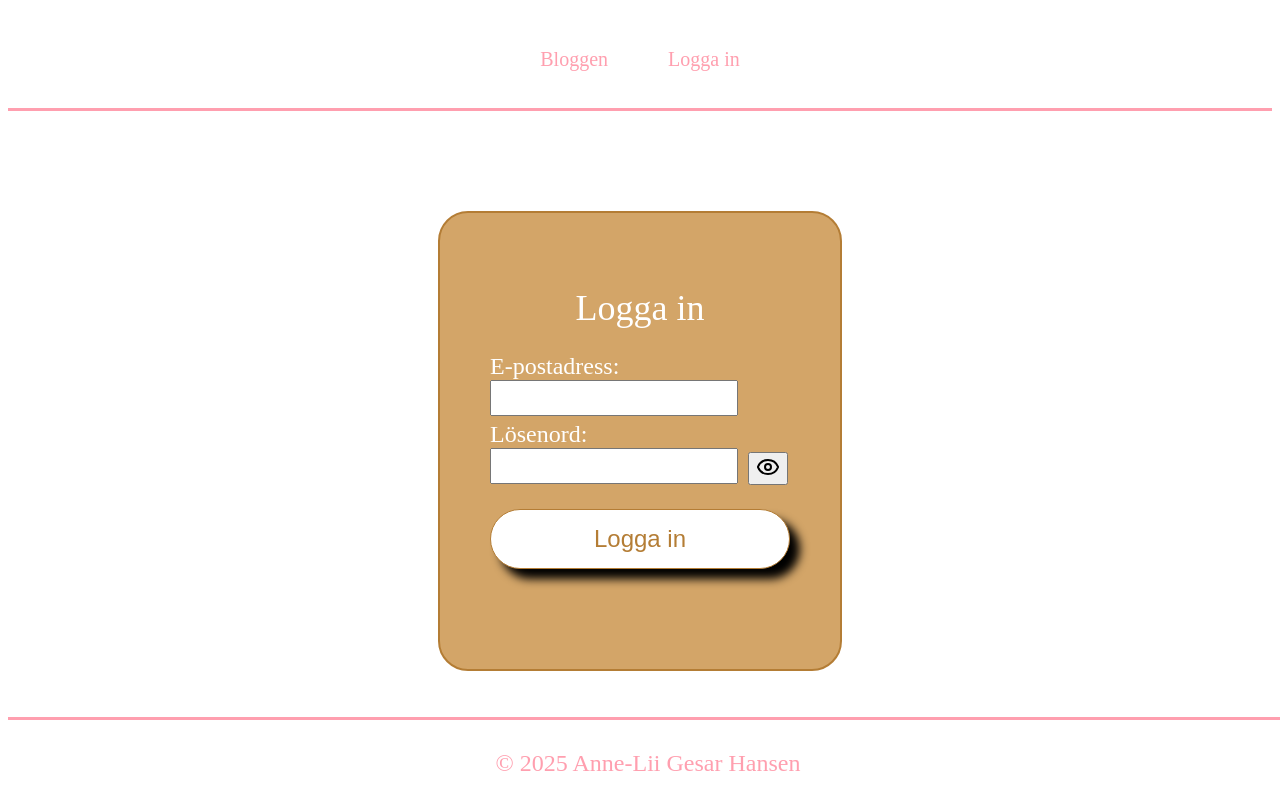
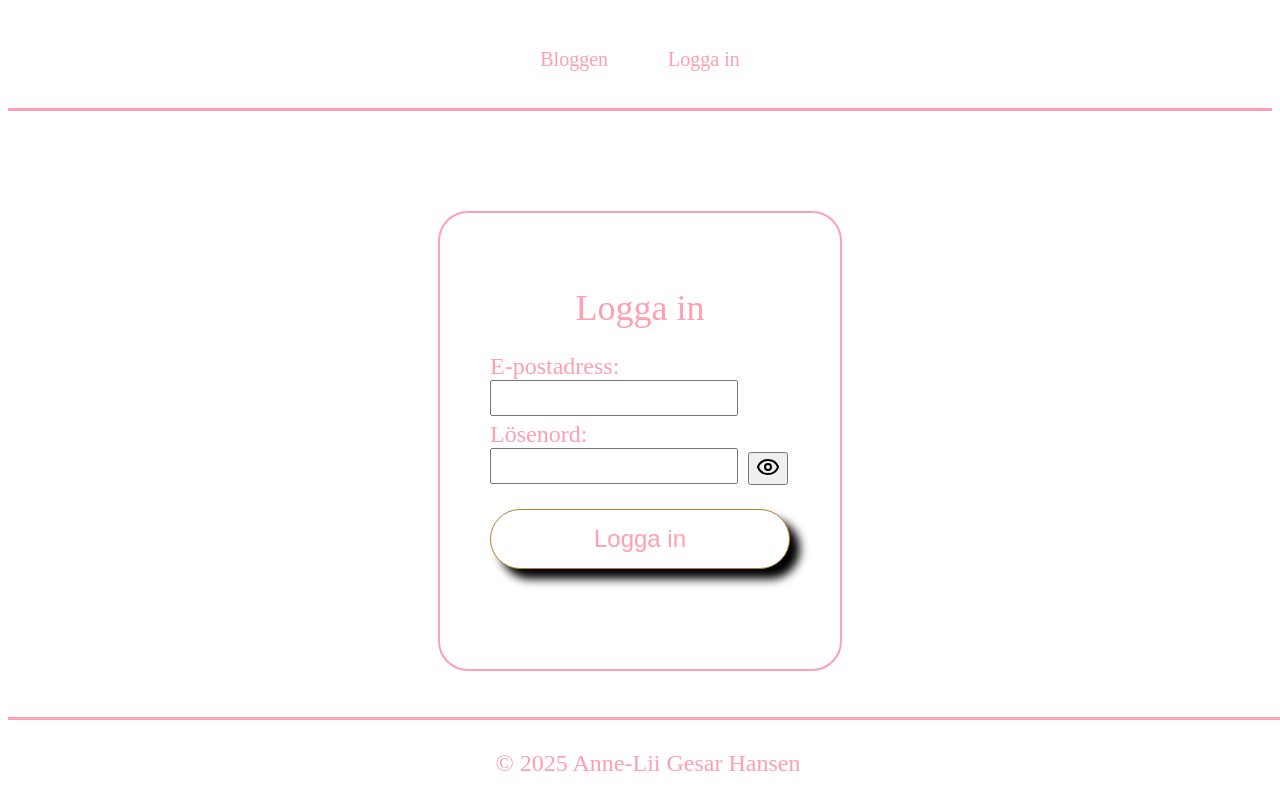
Before and after one commit to Anne-Lii/react_m3_spa_blog, a React (Vite) app: page /login in a window 1280 px wide. Built offline with nearby package versions, Linux system fonts and the light colour scheme; a web font is replaced by a local one.

Commit message:
changed the list of post so the latest post is displayed first.

```diff
--- a/src/pages/HomePage.tsx
+++ b/src/pages/HomePage.tsx
@@ -45,11 +45,14 @@ const Home = () => {
         {error ? (
           <p>{error}</p>
         ) : (
-          posts.map((post) => (
+          posts.sort((a, b) => new Date(b.createdAt).getTime() - new Date(a.createdAt).getTime())
+
+          .map((post) => (
             <article key={post._id} className="blog-post">
               <h2>{post.title}</h2>
               <p className="published">
-                Publicerad: {new Date(post.createdAt).toLocaleString("sv-SE", {
+                Publicerad:{" "}
+                {new Date(post.createdAt).toLocaleString("sv-SE", {
                 year: "numeric",
                 month: "2-digit",
                 day: "2-digit",
@@ -59,7 +62,7 @@ const Home = () => {
                 })}
               </p>
               <p>{post.description.length > 200 ? post.description.substring(0, 100) + "..." : post.description}</p>
-              <Link to={`/post/${post._id}`}>Läs mer...</Link>
+              <Link to={`/post/${post._id}`}>Läs mer</Link>
             </article>
           ))
         )}
--- a/src/pages/LoginPage.css
+++ b/src/pages/LoginPage.css
@@ -2,16 +2,15 @@
     width: 100%;
     max-width: 400px;
     height: auto;
-    border: 2px solid rgb(180, 125, 53);
+    border: 2px solid rgb(255, 159, 175);
     border-radius: 30px;
     margin: 100px auto ;
-    background-color: rgb(211, 165, 104);
 }
 
 .container_login h1{
     text-align: center;
     padding: 50px 0 0 0 ;
-    color: white;
+    color: rgb(255, 159, 175);
     font-size: 36px;
 }
 .forminput {
@@ -24,7 +23,7 @@
 
 .forminput label{
     font-size: 24px;
-    color: white;
+    color: rgb(255, 159, 175);
 }
 
 .forminput input{
@@ -47,7 +46,7 @@
     border-radius: 30px;
     background-color: white;
     margin: 20px 0 0 0;
-    color: rgb(180, 125, 53);
+    color: rgb(255, 159, 175);
     font-size: 24px;
     box-shadow: 10px 10px 10px black;
 
```
Lines whose indentation alone changed are shown as unchanged.
